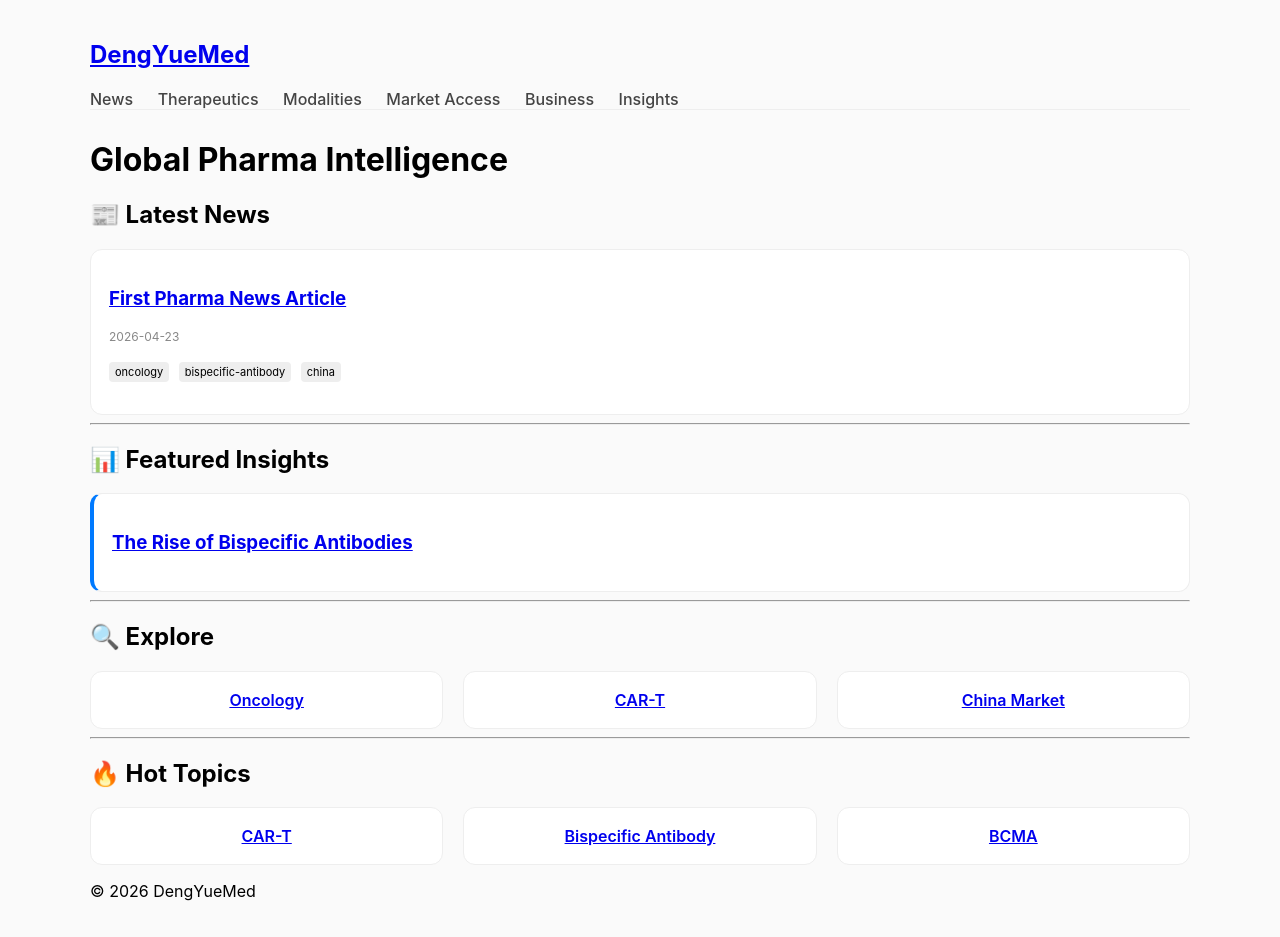
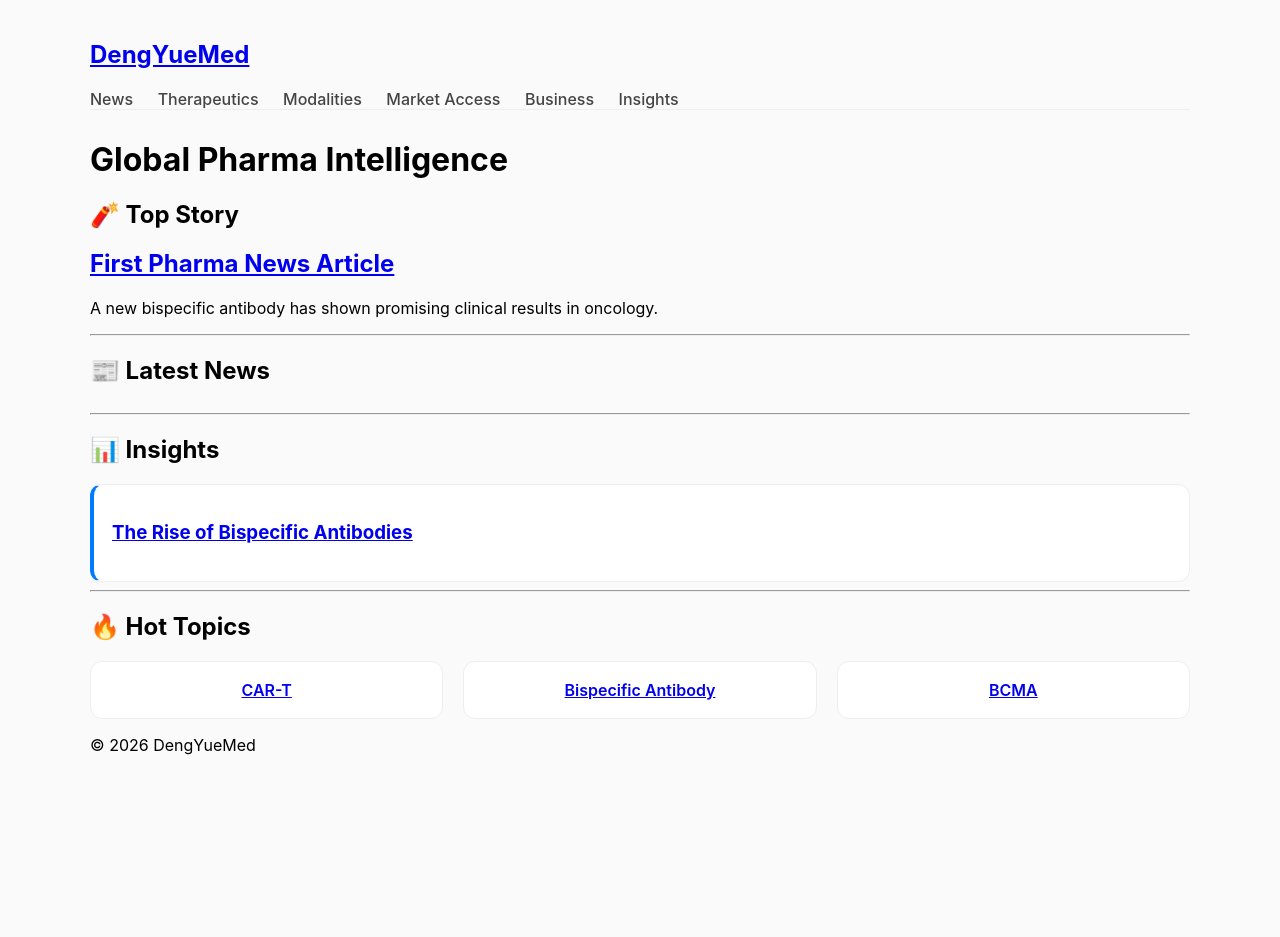
Before and after one commit to hkdengyue/hkdengyue, a Jekyll site: the page built from index.md, in a window 1280 px wide. Built offline with Jekyll 4.4.1, drawn with Linux system fonts in a browser that asks for light colours; after the commit the page ends 900 px from its top, so only the background shows below that.

Commit message:
Update index.md

```diff
--- a/index.md
+++ b/index.md
@@ -5,19 +5,25 @@ title: Home
 
 # Global Pharma Intelligence
 
+## 🧨 Top Story
+
+{% assign top = site.posts.first %}
+
+<div class="hero">
+  <h2><a href="{{ top.url }}">{{ top.title }}</a></h2>
+  <p>{{ top.excerpt }}</p>
+</div>
+
+---
+
 ## 📰 Latest News
 
-<div class="grid">
+<div class="grid news">
 
-{% for post in site.posts limit:6 %}
+{% for post in site.posts offset:1 limit:6 %}
   <div class="card">
     <h3><a href="{{ post.url }}">{{ post.title }}</a></h3>
     <p class="meta">{{ post.date | date: "%Y-%m-%d" }}</p>
-    <p class="tags">
-      {% for tag in post.tags %}
-        <span>{{ tag }}</span>
-      {% endfor %}
-    </p>
   </div>
 {% endfor %}
 
@@ -25,7 +31,7 @@ title: Home
 
 ---
 
-## 📊 Featured Insights
+## 📊 Insights
 
 <div class="grid">
 
@@ -34,18 +40,6 @@ title: Home
     <h3><a href="{{ post.url }}">{{ post.title }}</a></h3>
   </div>
 {% endfor %}
-
-</div>
-
----
-
-## 🔍 Explore
-
-<div class="grid small">
-
-  <a class="card link" href="/therapeutics/oncology/">Oncology</a>
-  <a class="card link" href="/modalities/car-t/">CAR-T</a>
-  <a class="card link" href="/market-access/china/">China Market</a>
 
 </div>
 
```
